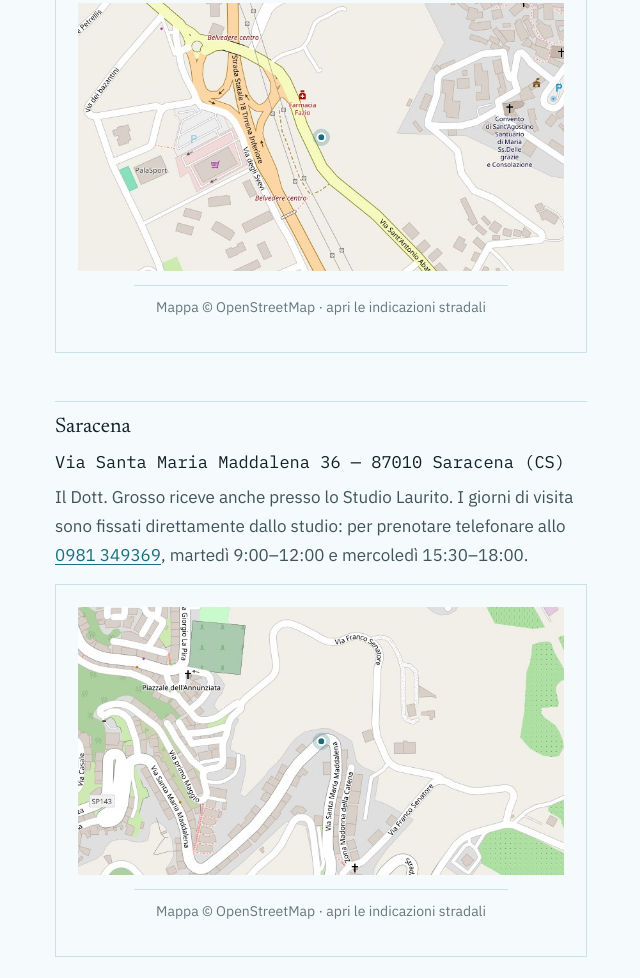
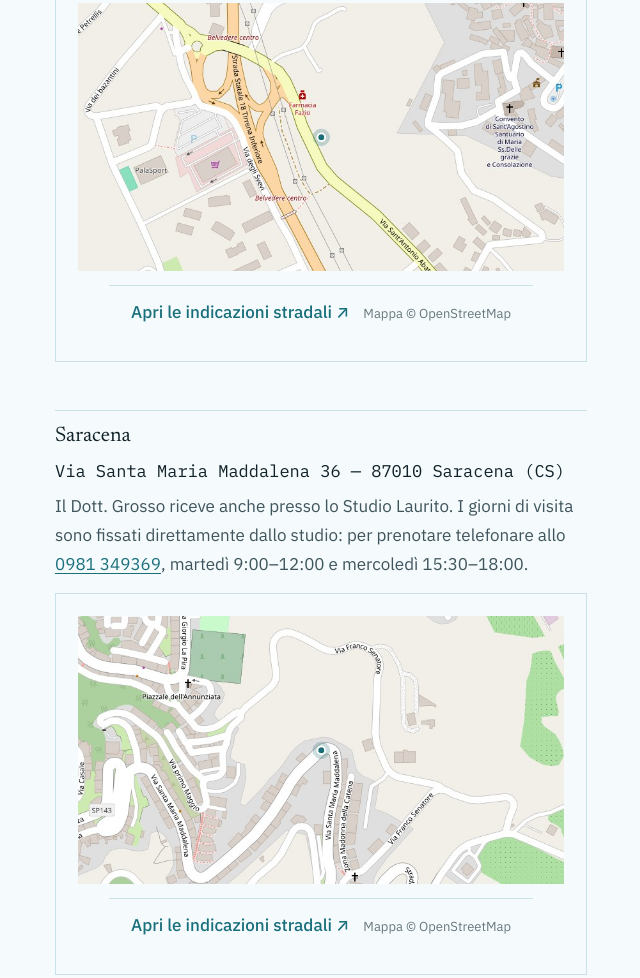
Before and after one commit to vage88sg1/sito-gaetano-grosso, a plain HTML site: page index.html in a window 1280 px wide. Shown: the part 6165-7143 px from the top of the page, without its empty margins (613-1253 px from the left). Drawn offline with Linux system fonts and the light colour scheme.

Commit message:
Mappe: indicazioni stradali in evidenza, apertura in nuova scheda
La barra sotto la mappa separa ora l'azione dall'attribuzione: "Apri le
indicazioni stradali" in 17px accento, la citazione di OpenStreetMap in 13px
grigio. Il collegamento si apre in una nuova scheda, così il sito resta aperto;
la freccia lo segnala a vista e un testo riservato ai lettori di schermo lo
dice a parole.

Co-Authored-By: Claude Opus 5 <noreply@anthropic.com>

```diff
--- a/index.html
+++ b/index.html
@@ -268,9 +268,12 @@
     transition:border-color .12s ease-out}
   .mappa:hover{border-color:var(--accent)}
   .mappa img{display:block;width:100%;height:auto}
-  .mappa-cred{display:block;font-size:14px;color:var(--text-muted);
-    padding:10px var(--space-4);border-top:1px solid var(--line-strong)}
-  .mappa:hover .mappa-cred{color:var(--accent-dark)}
+  .sr{position:absolute;width:1px;height:1px;overflow:hidden;clip:rect(0 0 0 0);white-space:nowrap}
+  .mappa-foot{display:flex;flex-wrap:wrap;align-items:baseline;justify-content:space-between;
+    gap:6px var(--space-3);padding:12px var(--space-4);border-top:1px solid var(--line-strong)}
+  .mappa-azione{font-size:17px;font-weight:500;color:var(--accent-dark)}
+  .mappa:hover .mappa-azione{text-decoration:underline;text-underline-offset:3px}
+  .mappa-cred{font-size:13px;color:var(--text-muted)}
   /* Mappa a caricamento su richiesta: nessuna chiamata a Google prima del clic */
   .mappa{border:1px solid var(--line-strong);background:var(--bg-band);margin:var(--space-3) 0;
     min-height:240px;padding:var(--space-4);display:flex;flex-direction:column;
@@ -673,20 +676,26 @@
             <h3>Belvedere Marittimo</h3>
             <p class="v">Via Sant’Antonio 20 — 87021 Belvedere Marittimo (CS)</p>
             <p>Studi Medici, piano terra: nessuna barriera architettonica. Parcheggio gratuito.</p>
-            <a class="mappa" href="https://www.google.com/maps/search/?api=1&amp;query=39.617406%2C15.858948">
+            <a class="mappa" target="_blank" rel="noopener" href="https://www.google.com/maps/search/?api=1&amp;query=39.617406%2C15.858948">
               <img src="assets/img/mappa-belvedere.jpg" width="760" height="420" loading="lazy"
                    alt="Mappa della zona dello studio di Belvedere Marittimo, con il punto della sede">
-              <span class="mappa-cred">Mappa &copy; OpenStreetMap &middot; apri le indicazioni stradali</span>
+              <span class="mappa-foot">
+                <span class="mappa-azione">Apri le indicazioni stradali <span aria-hidden="true">&#8599;</span><span class="sr">(si apre in una nuova scheda)</span></span>
+                <span class="mappa-cred">Mappa &copy; OpenStreetMap</span>
+              </span>
             </a>
           </div>
           <div class="sede">
             <h3>Saracena</h3>
             <p class="v">Via Santa Maria Maddalena 36 — 87010 Saracena (CS)</p>
             <p>Il Dott. Grosso riceve anche presso lo Studio Laurito. I giorni di visita sono fissati direttamente dallo studio: per prenotare telefonare allo <a href="tel:+390981349369">0981 349369</a>, martedì 9:00–12:00 e mercoledì 15:30–18:00.</p>
-            <a class="mappa" href="https://www.google.com/maps/search/?api=1&amp;query=Via%20Santa%20Maria%20Maddalena%2036%2C%2087010%20Saracena%20CS">
+            <a class="mappa" target="_blank" rel="noopener" href="https://www.google.com/maps/search/?api=1&amp;query=Via%20Santa%20Maria%20Maddalena%2036%2C%2087010%20Saracena%20CS">
               <img src="assets/img/mappa-saracena.jpg" width="760" height="420" loading="lazy"
                    alt="Mappa della zona dello studio di Saracena, con il punto della sede">
-              <span class="mappa-cred">Mappa &copy; OpenStreetMap &middot; apri le indicazioni stradali</span>
+              <span class="mappa-foot">
+                <span class="mappa-azione">Apri le indicazioni stradali <span aria-hidden="true">&#8599;</span><span class="sr">(si apre in una nuova scheda)</span></span>
+                <span class="mappa-cred">Mappa &copy; OpenStreetMap</span>
+              </span>
             </a>
           </div>
         </div>
```
